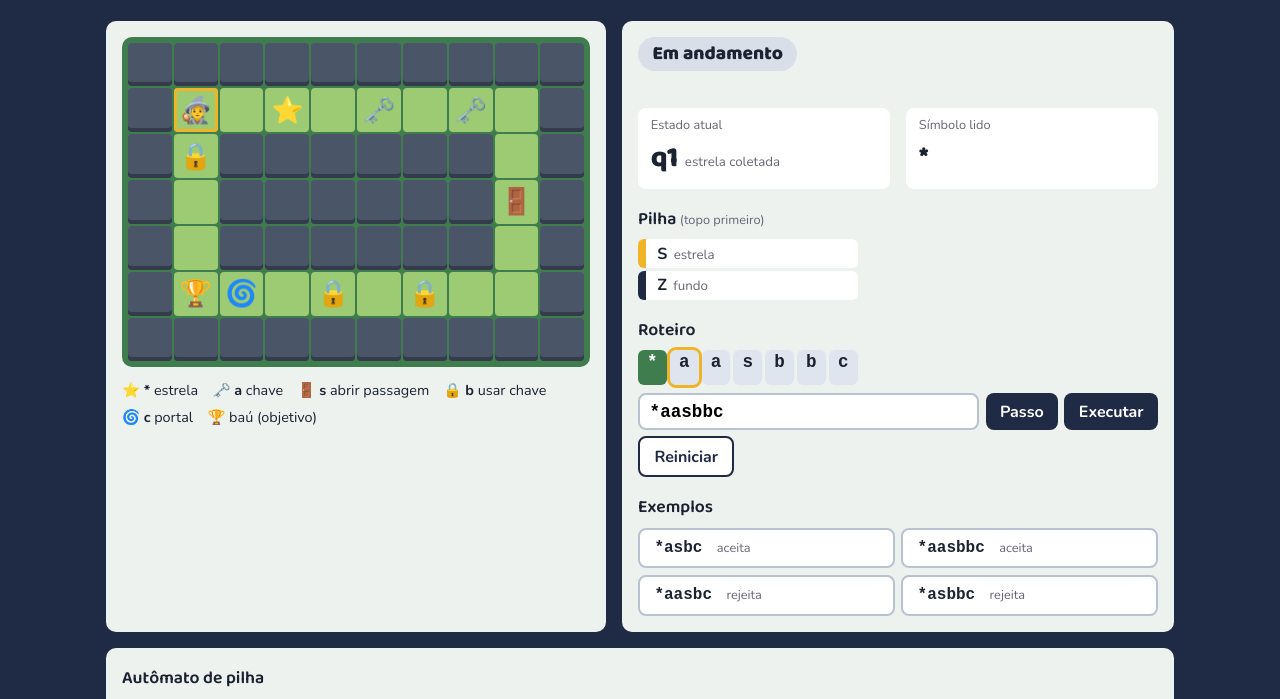
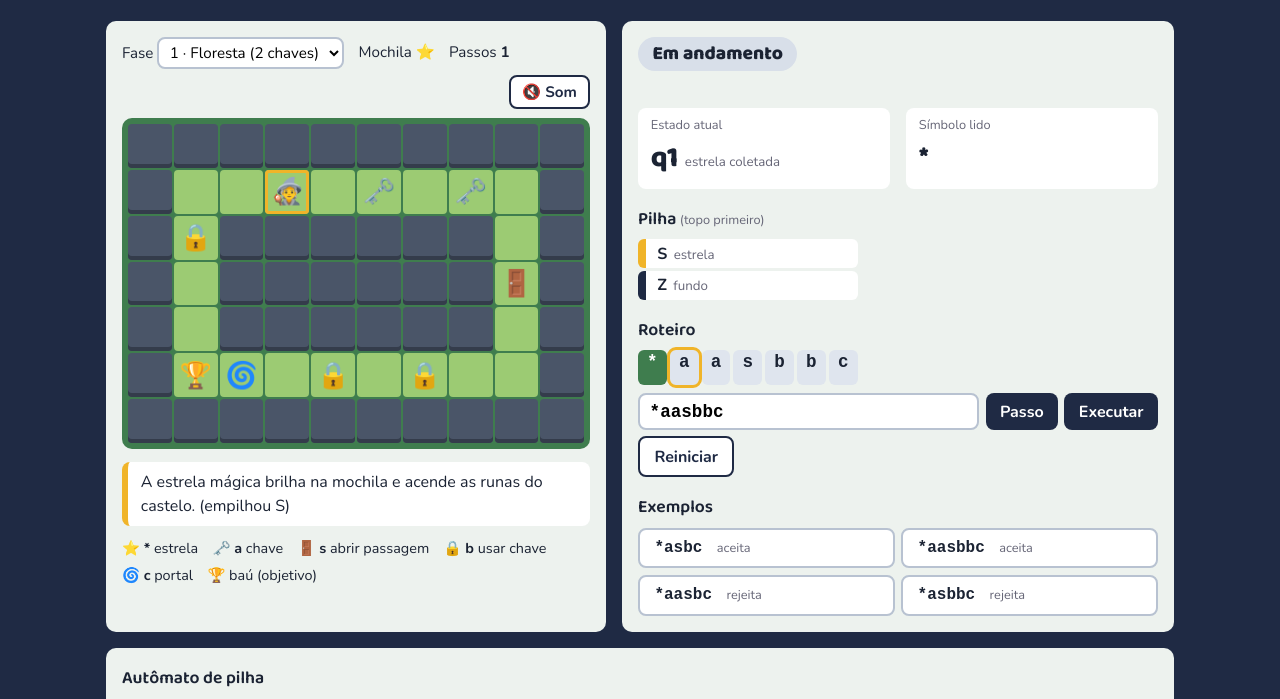
Before and after one commit to alberthydev/jogo-automato, a plain HTML site: page index.html in a window 1280 px wide. Both pictures are taken after a click on the button "Passo". Shown: the part 101-800 px from the top of the page. Drawn offline with nearby package versions, Linux system fonts and the light colour scheme.

Commit message:
animação e detalhes

```diff
--- a/index.html
+++ b/index.html
@@ -16,7 +16,19 @@
 
 <main>
   <section class="jogo" aria-label="Jogo">
+    <div class="hud">
+      <label>Fase
+        <select id="fase">
+          <option value="1">1 · Floresta (2 chaves)</option>
+          <option value="2">2 · Cripta (3 chaves)</option>
+        </select>
+      </label>
+      <span>Mochila <b id="mochila">vazia</b></span>
+      <span>Passos <b id="passos">0</b></span>
+      <button id="btSom" class="sec" aria-pressed="false">🔇 Som</button>
+    </div>
     <div id="mapa" role="img" aria-label="Mapa da aventura"></div>
+    <p id="narrador" class="narrador" aria-live="polite"></p>
     <ul class="legenda">
       <li>⭐ <b>*</b> estrela</li><li>🗝️ <b>a</b> chave</li><li>🚪 <b>s</b> abrir passagem</li>
       <li>🔒 <b>b</b> usar chave</li><li>🌀 <b>c</b> portal</li><li>🏆 baú (objetivo)</li>
--- a/script.js
+++ b/script.js
@@ -1,22 +1,19 @@
-/* ===== Definição do PDA =====
-   push é escrito com o topo primeiro: pop S, push "KS" deixa K no topo e S embaixo.
-   'λ' = não lê símbolo da entrada. */
 const REGRAS = [
-  { from: 'q0', read: '*', pop: 'Z', to: 'q1', push: 'SZ' }, // coleta a estrela
-  { from: 'q1', read: 'a', pop: 'S', to: 'q2', push: 'KS' }, // primeira chave
-  { from: 'q2', read: 'a', pop: 'K', to: 'q2', push: 'KK' }, // mais chaves
-  { from: 'q2', read: 's', pop: 'K', to: 'q3', push: 'K'  }, // abre passagem (exige chave)
-  { from: 'q3', read: 'b', pop: 'K', to: 'q3', push: ''   }, // usa uma chave
-  { from: 'q3', read: 'c', pop: 'S', to: 'q4', push: 'S'  }, // portal (só sem chaves)
-  { from: 'q4', read: 'λ', pop: 'S', to: 'q5', push: ''   }, // baú
+  { from: 'q0', read: '*', pop: 'Z', to: 'q1', push: 'SZ' },
+  { from: 'q1', read: 'a', pop: 'S', to: 'q2', push: 'KS' },
+  { from: 'q2', read: 'a', pop: 'K', to: 'q2', push: 'KK' },
+  { from: 'q2', read: 's', pop: 'K', to: 'q3', push: 'K'  },
+  { from: 'q3', read: 'b', pop: 'K', to: 'q3', push: ''   },
+  { from: 'q3', read: 'c', pop: 'S', to: 'q4', push: 'S'  },
+  { from: 'q4', read: 'λ', pop: 'S', to: 'q5', push: ''   },
 ];
 const FINAL = 'q5';
 const NOME_ESTADO = { q0: 'início', q1: 'estrela coletada', q2: 'coletando chaves', q3: 'passagem aberta', q4: 'portal', q5: 'baú (final)' };
 const NOME_PILHA = { Z: 'fundo', S: 'estrela', K: 'chave' };
 const SIMBOLOS = '*asbc';
 
-/* ===== Mapa ===== */
-const MAPA = [
+const MAPAS = {
+  1: [
     '##########',
     '#@.*.a.a.#',
     '#b######.#',
@@ -24,13 +21,23 @@ const MAPA = [
     '#.######.#',
     '#Bc.b.b..#',
     '##########',
-];
+  ],
+  2: [
+    '##########',
+    '#@*a.a.a.#',
+    '#c######.#',
+    '#.######s#',
+    '#.######.#',
+    '#Bcb.b.b.#',
+    '##########',
+  ],
+};
+let MAPA = MAPAS[1];
 const ICONE = { '*': '⭐', a: '🗝️', b: '🔒', s: '🚪', c: '🌀', B: '🏆' };
 
 let st, roteiro, idx, grid, px, py, timer;
 const $ = id => document.getElementById(id);
 
-/* ===== Motor ===== */
 function log(t) { $('log').insertAdjacentHTML('afterbegin', `<li>${t}</li>`); }
 
 function apply(sym) {
@@ -56,24 +63,29 @@ function consume(sym) {
 
 function finish() {
   st.sym = 'λ';
-  while (apply('λ')) { /* fecha as transições λ */ }
+  while (apply('λ')) {}
   if (st.q === FINAL) { st.status = 'acc'; st.msg = 'Chegou ao baú com a entrada toda consumida.'; }
   else { st.status = 'rej'; st.msg = `Parou em ${st.q}, que não é estado final.`; }
   log(st.status === 'acc' ? '✔ ACEITA' : `✖ ${st.msg}`);
 }
 
-/* ===== Modo roteiro ===== */
 function carregar(texto) {
   reset();
   roteiro = [...texto].filter(c => SIMBOLOS.includes(c));
   render();
 }
 
-function passo() {
-  if (!st || st.status !== 'run') return;
+async function passo() {
+  if (!st || st.status !== 'run' || ocupado) return;
   if (idx === 0 && st.n === 0 && roteiro.length === 0) carregar($('entrada').value);
   if (st.status !== 'run') return;
-  if (idx < roteiro.length) consume(roteiro[idx++]); else finish();
+  const g = ger, fim = idx >= roteiro.length;
+  ocupado = true;
+  const alvo = await caminhar(fim ? 'B' : roteiro[idx]);
+  if (g !== ger) return;
+  if (fim) { finish(); if (alvo && st.status === 'acc') { px = alvo.x; py = alvo.y; } }
+  else { consume(roteiro[idx++]); if (alvo && st.status === 'run') { grid[alvo.y][alvo.x] = '.'; px = alvo.x; py = alvo.y; } }
+  ocupado = false;
   render();
 }
 
@@ -83,7 +95,6 @@ function executar() {
   timer = setInterval(() => { passo(); if (st.status !== 'run') clearInterval(timer); }, 600);
 }
 
-/* ===== Modo jogo (WASD) ===== */
 function mover(dx, dy) {
   if (st.status !== 'run') return;
   const nx = px + dx, ny = py + dy, c = grid[ny] && grid[ny][nx];
@@ -109,7 +120,6 @@ document.addEventListener('keydown', e => {
   mover(m[0], m[1]);
 });
 
-/* ===== Interface ===== */
 function reset() {
   clearInterval(timer);
   st = { q: 'q0', stack: ['Z'], status: 'run', msg: '', sym: '–', last: -1, n: 0 };
@@ -140,6 +150,9 @@ function render() {
   $('roteiro').innerHTML = roteiro
     .map((s, i) => `<span class="${i < idx ? 'lido' : ''}${i === idx ? ' prox' : ''}">${s}</span>`).join('') || '<em>vazio</em>';
   document.querySelectorAll('#regras tr[data-i]').forEach(tr => tr.classList.toggle('ativa', +tr.dataset.i === st.last));
+  const itens = (st.stack.includes('S') ? '⭐' : '') + '🗝️'.repeat(st.stack.filter(s => s === 'K').length);
+  $('mochila').textContent = itens || 'vazia';
+  $('passos').textContent = st.n;
 }
 
 function montarRegras() {
@@ -154,5 +167,80 @@ document.querySelectorAll('.exemplos button').forEach(b => b.onclick = () => {
   $('entrada').value = b.dataset.s; carregar(b.dataset.s); executar();
 });
 
+let ger = 0, ocupado = false, som = false, ac;
+
+const HISTORIA = {
+  '*': 'A estrela mágica brilha na mochila e acende as runas do castelo. (empilhou S)',
+  a: 'Uma chave! Ela vai para o topo da pilha. (empilhou K)',
+  s: 'A passagem range e cede: só abriu porque há uma chave no topo.',
+  b: 'Uma chave gasta, uma tranca a menos. (desempilhou K)',
+  c: 'O portal aceita você: não sobrou nenhuma chave na pilha.',
+  'λ': 'O baú se abre! Aventura concluída.',
+};
+const INICIO = 'Pegue a estrela, junte chaves, abra a passagem e gaste cada chave antes do portal.';
+const NOTAS = { '*': 660, a: 523, s: 392, b: 440, c: 784, erro: 140 };
+
+function narra(t) { $('narrador').textContent = t; }
+
+function tocar(k) {
+  if (!som) return;
+  const seq = k === 'vitoria' ? [523, 659, 784, 1047] : [NOTAS[k] || 400];
+  seq.forEach((f, i) => {
+    const o = ac.createOscillator(), g = ac.createGain();
+    o.type = k === 'erro' ? 'sawtooth' : 'triangle'; o.frequency.value = f; g.gain.value = 0.08;
+    o.connect(g); g.connect(ac.destination);
+    const t = ac.currentTime + i * 0.12; o.start(t); o.stop(t + 0.11);
+  });
+}
+
+function evento(s) {
+  const m = $('mapa'), rej = st.status === 'rej', acc = st.status === 'acc';
+  narra(rej ? 'Bloqueado: ' + st.msg : HISTORIA[s] || '');
+  tocar(rej ? 'erro' : acc ? 'vitoria' : s);
+  m.classList.toggle('vitoria', acc);
+  if (rej) { m.classList.remove('balanca'); void m.offsetWidth; m.classList.add('balanca'); }
+}
+
+function achar(ch) {
+  const key = (x, y) => x + ',' + y, prev = { [key(px, py)]: null }, fila = [[px, py]];
+  while (fila.length) {
+    const [x, y] = fila.shift();
+    if (grid[y][x] === ch && (x !== px || y !== py)) {
+      const rota = []; let k = key(x, y);
+      while (k) { const [a, b] = k.split(',').map(Number); rota.unshift({ x: a, y: b }); k = prev[k]; }
+      return rota.slice(1);
+    }
+    for (const [dx, dy] of [[1, 0], [-1, 0], [0, 1], [0, -1]]) {
+      const nx = x + dx, ny = y + dy, k = key(nx, ny);
+      if (grid[ny] && grid[ny][nx] !== undefined && grid[ny][nx] !== '#' && !(k in prev)) { prev[k] = key(x, y); fila.push([nx, ny]); }
+    }
+  }
+  return null;
+}
+
+async function caminhar(ch) {
+  const g = ger, rota = achar(ch);
+  if (!rota || !rota.length) return null;
+  for (const p of rota.slice(0, -1)) {
+    if (g !== ger) return null;
+    px = p.x; py = p.y; render();
+    await new Promise(r => setTimeout(r, 120));
+  }
+  return rota[rota.length - 1];
+}
+
+const _consume = consume, _finish = finish, _reset = reset, _mover = mover;
+consume = function (s) { _consume(s); evento(s); };
+finish = function () { _finish(); evento('λ'); };
+mover = function (dx, dy) { if (!ocupado) _mover(dx, dy); };
+reset = function () { ger++; ocupado = false; _reset(); $('mapa').className = ''; narra(INICIO); };
+
+$('fase').onchange = e => { MAPA = MAPAS[e.target.value]; reset(); };
+$('btSom').onclick = e => {
+  som = !som; ac = ac || new AudioContext();
+  e.currentTarget.setAttribute('aria-pressed', som);
+  e.currentTarget.textContent = som ? '🔊 Som' : '🔇 Som';
+};
+
 montarRegras();
 reset();
--- a/style.css
+++ b/style.css
@@ -69,3 +69,13 @@ figcaption{font-size:.85rem;color:#667}
 
 @media(max-width:820px){main,.duas{grid-template-columns:1fr}}
 @media(prefers-reduced-motion:reduce){*{transition:none!important;animation:none!important}}
+
+.hud{display:flex;flex-wrap:wrap;align-items:center;gap:.4rem .9rem;margin-bottom:.6rem;font-size:.95rem}
+.hud select{font:inherit;padding:.2rem .4rem;border:2px solid #b8c2d1;border-radius:8px;background:#fff}
+.hud b{font-weight:800}
+.hud button{padding:.2rem .7rem;margin-left:auto}
+.narrador{min-height:3.2rem;margin:.8rem 0 0;padding:.5rem .8rem;background:#fff;border-left:6px solid var(--ouro);border-radius:8px}
+.cel.heroi{transition:box-shadow .15s}
+#mapa.balanca{animation:balanca .4s}
+#mapa.vitoria{box-shadow:0 0 0 4px var(--ouro),0 0 28px 6px var(--ouro)}
+@keyframes balanca{20%{transform:translateX(-6px)}40%{transform:translateX(6px)}60%{transform:translateX(-4px)}80%{transform:translateX(4px)}}
```
Lines whose indentation alone changed are shown as unchanged.
